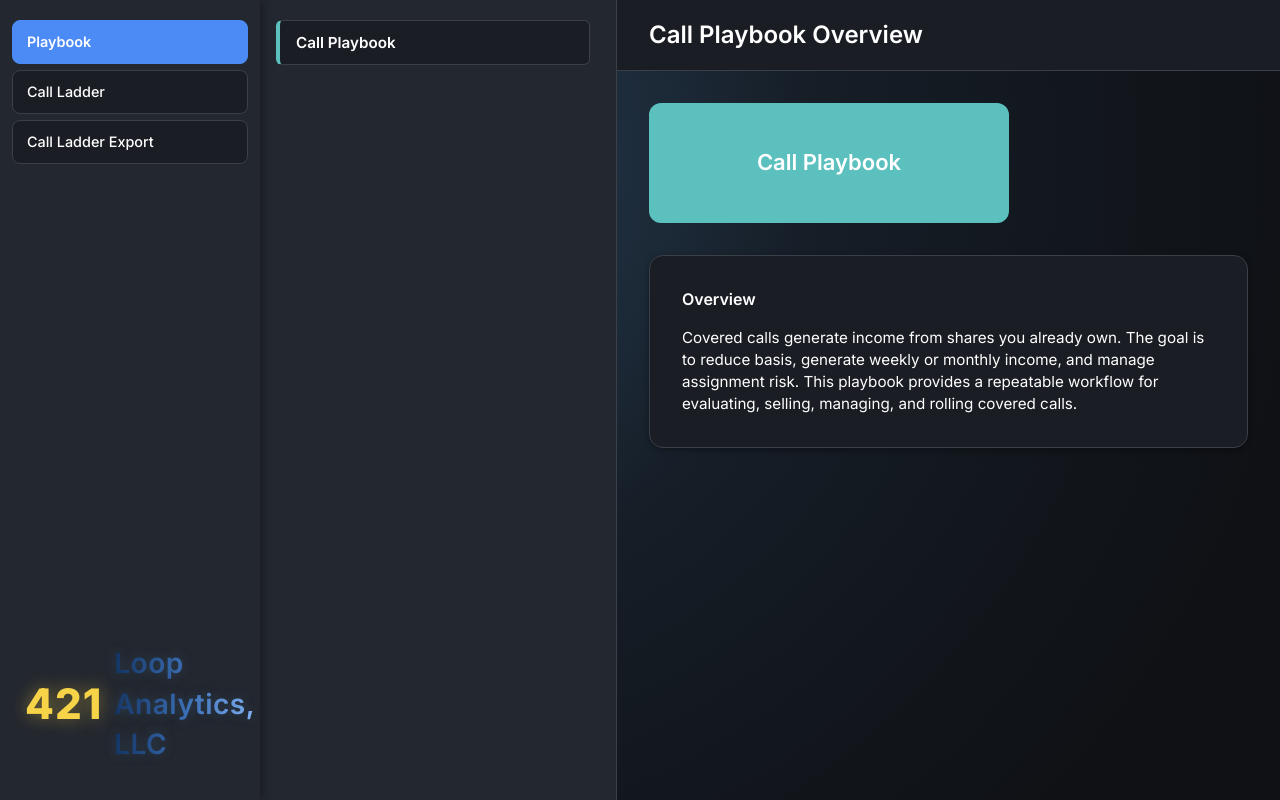
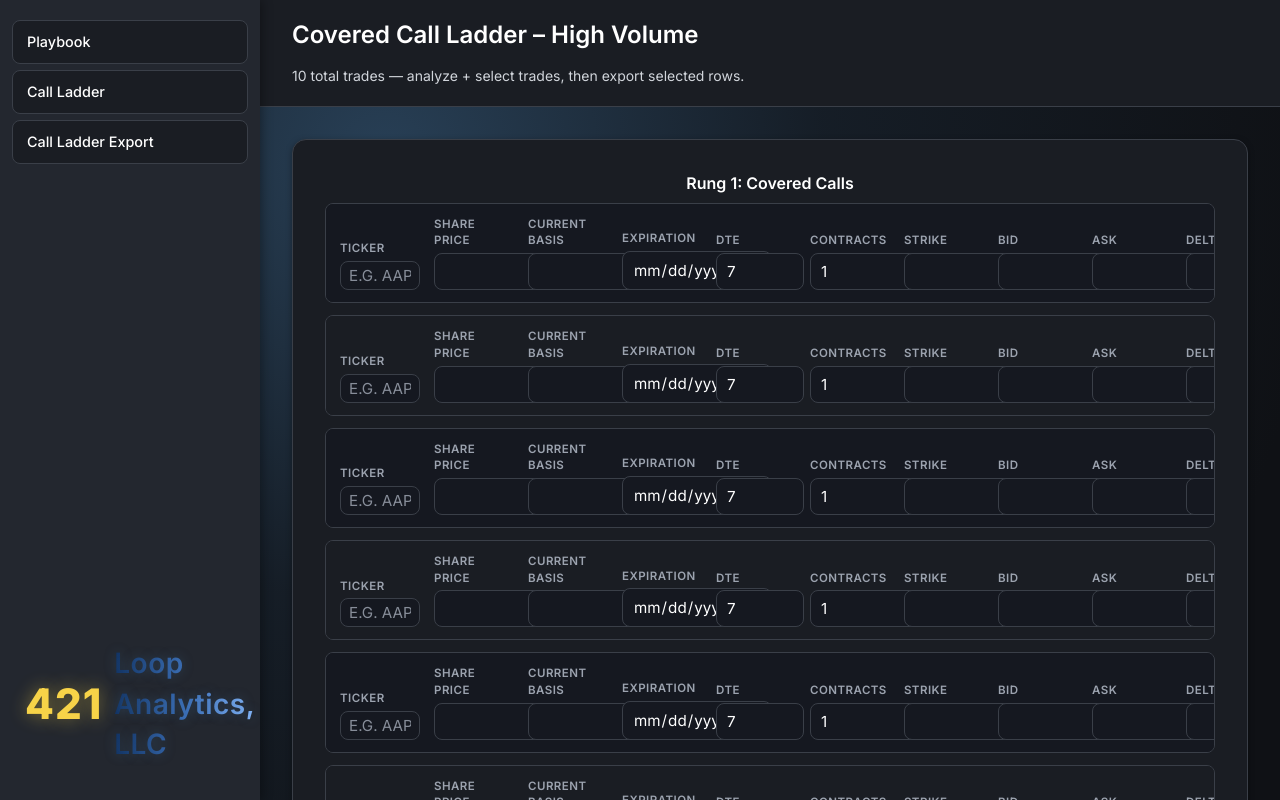
Before and after one commit to MelParker66/CallModel, a React (Vite) app: page / in a window 1280 px wide. Before the commit this address led to /call-playbook/overview. Built offline with nearby package versions, Linux system fonts and the light colour scheme.

Commit message:
Fix homepage route

```diff
--- a/src/routes.tsx
+++ b/src/routes.tsx
@@ -1,4 +1,4 @@
-import { Navigate, Route, Routes } from "react-router-dom";
+import { Route, Routes } from "react-router-dom";
 import { CallLadder } from "../CallLadder";
 import { CallLadderExport } from "../CallLadderExport";
 import { AppLayout } from "./layouts/AppLayout";
@@ -53,14 +53,7 @@ export function AppRoutes() {
         </Route>
         <Route path="/call-ladder" element={<CallLadder />} />
         <Route path="/call-ladder-export" element={<CallLadderExport />} />
-        <Route
-          index
-          element={<Navigate to="/call-playbook/overview" replace />}
-        />
-        <Route
-          path="/call-playbook"
-          element={<Navigate to="/call-playbook/overview" replace />}
-        />
+        <Route index element={<CallLadder />} />
       </Route>
     </Routes>
   );
```
